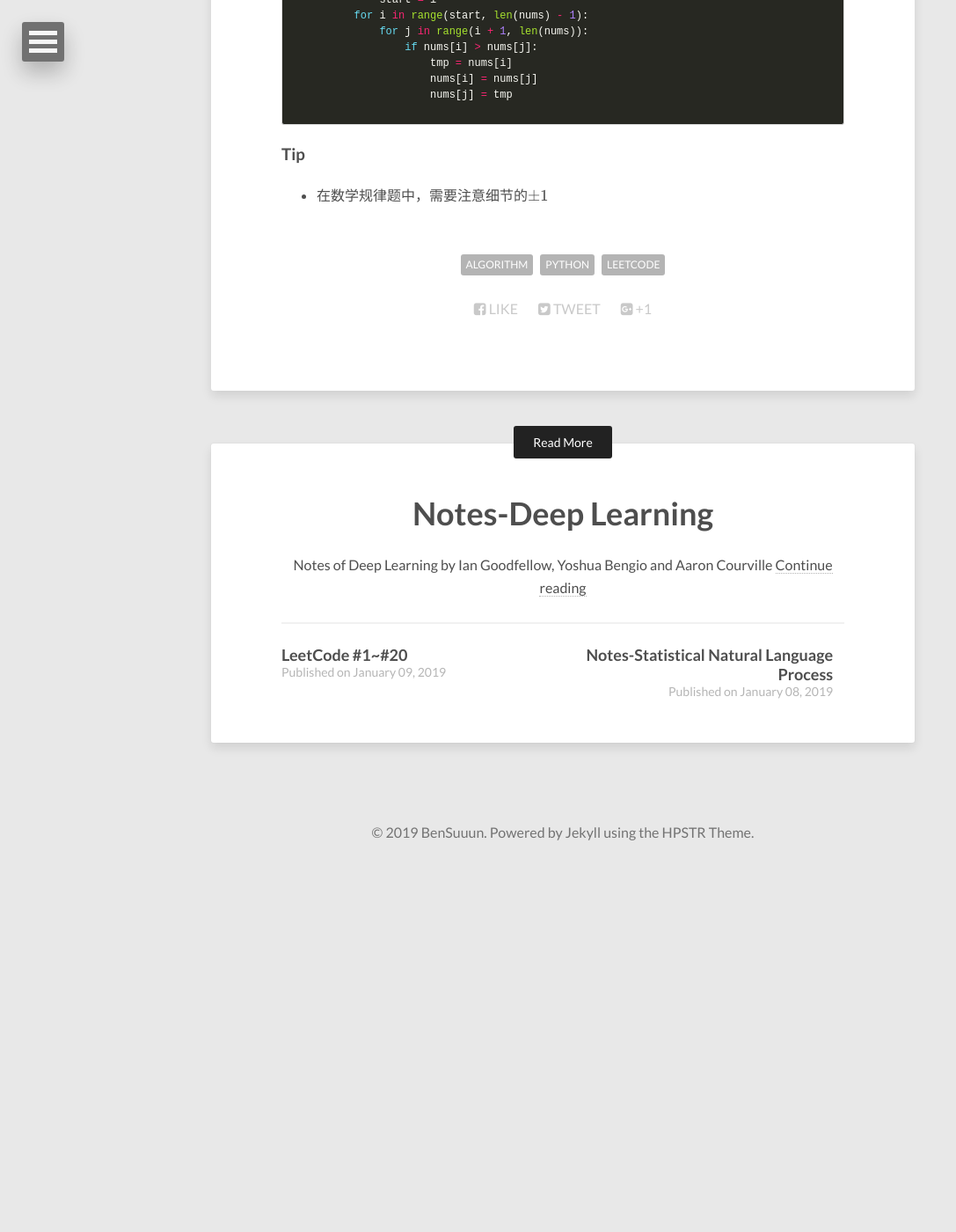
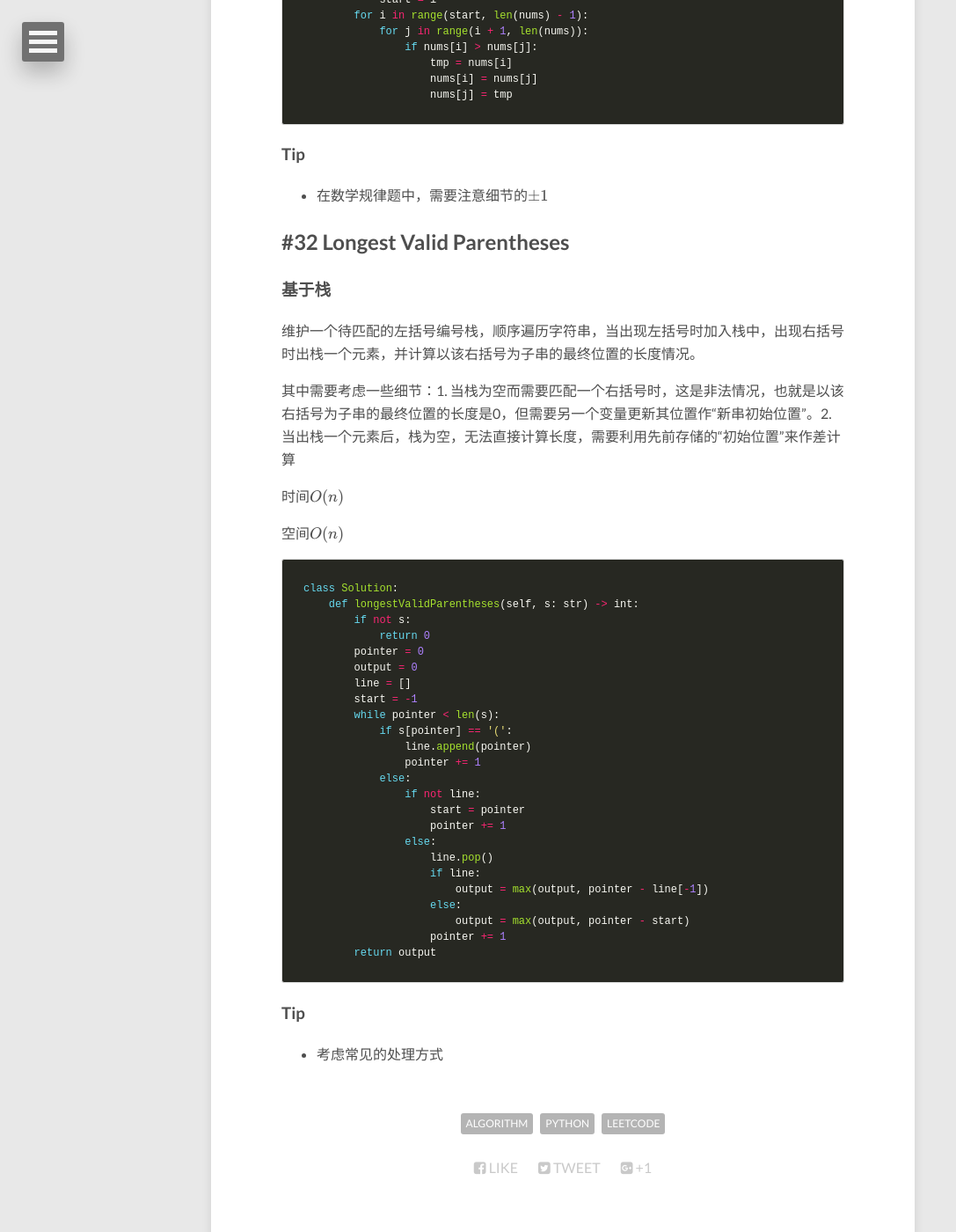
Before and after one commit to Wangbin-Sun/wangbin-sun.github.io, a Jekyll site: the page built from _posts/2019-03-09-leetcode-21-to-40.md, in a window 1280 px wide and 1400 px high, scrolled down 10425 px. Shown: the whole window at 88% size, without its empty margins (0-1087 px from the left). Built offline with Jekyll 4.4.1, drawn with Linux system fonts in a browser that asks for light colours; nearby versions of some CDN libraries; formulas are drawn with MathJax 3; before the commit the page ends 11412 px from its top, so only the background shows below that.

Commit message:
Update Leetcode to #32

````diff
--- a/_posts/2019-03-09-leetcode-21-to-40.md
+++ b/_posts/2019-03-09-leetcode-21-to-40.md
@@ -450,3 +450,43 @@ class Solution:
 
 ### Tip
 * 在数学规律题中，需要注意细节的$\pm 1$
+
+## #32 Longest Valid Parentheses
+
+### 基于栈
+维护一个待匹配的左括号编号栈，顺序遍历字符串，当出现左括号时加入栈中，出现右括号时出栈一个元素，并计算以该右括号为子串的最终位置的长度情况。
+
+其中需要考虑一些细节：1. 当栈为空而需要匹配一个右括号时，这是非法情况，也就是以该右括号为子串的最终位置的长度是0，但需要另一个变量更新其位置作“新串初始位置”。2. 当出栈一个元素后，栈为空，无法直接计算长度，需要利用先前存储的“初始位置”来作差计算
+
+时间$O(n)$
+
+空间$O(n)$
+```python
+class Solution:
+    def longestValidParentheses(self, s: str) -> int:
+        if not s:
+            return 0
+        pointer = 0
+        output = 0
+        line = []
+        start = -1
+        while pointer < len(s):
+            if s[pointer] == '(':
+                line.append(pointer)
+                pointer += 1
+            else:
+                if not line:
+                    start = pointer
+                    pointer += 1
+                else:
+                    line.pop()
+                    if line:
+                        output = max(output, pointer - line[-1])
+                    else:
+                        output = max(output, pointer - start)
+                    pointer += 1
+        return output
+```
+
+### Tip
+* 考虑常见的处理方式
````
